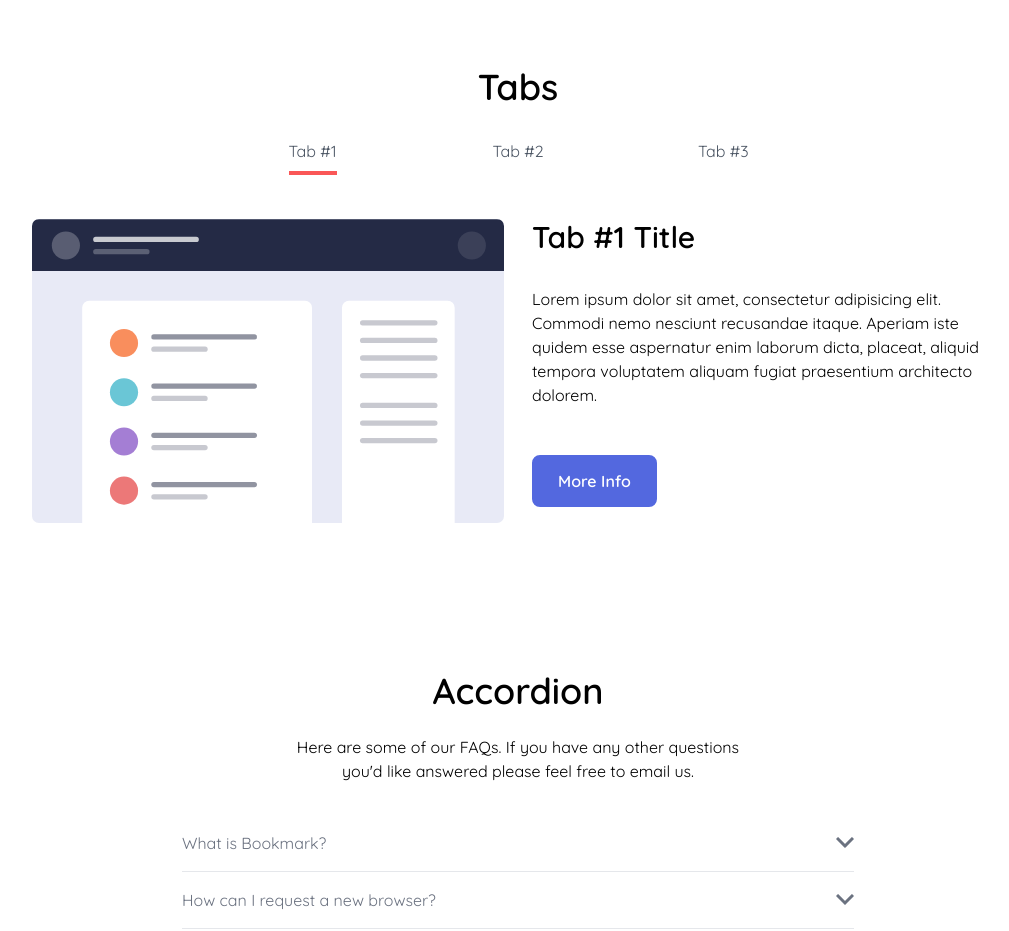
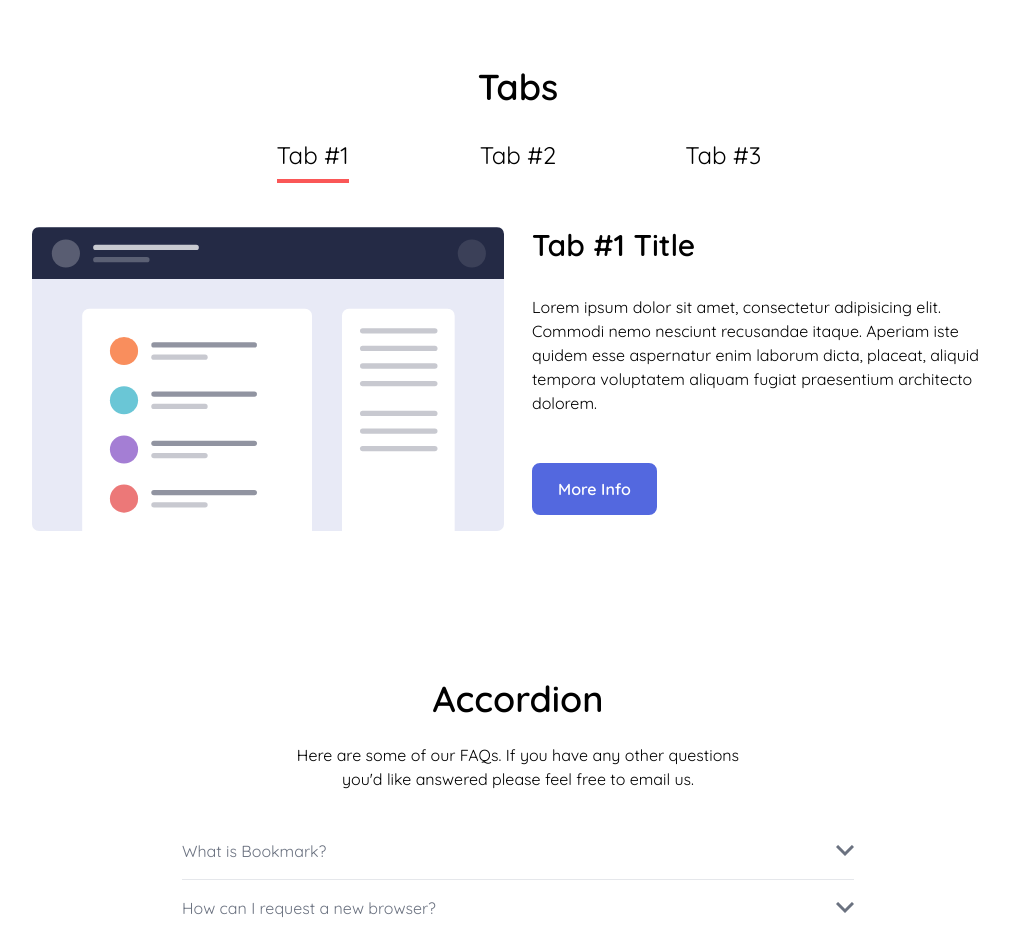
Before and after one commit to kizuyoko/tailwind-showcase, a website: page index.html in a window 1280 px wide. Shown: the part 1440-2371 px from the top of the page, without its empty margins (122-1131 px from the left). Drawn offline with Linux system fonts and the light colour scheme.

Commit message:
Some texts style

```diff
--- a/input.css
+++ b/input.css
@@ -11,7 +11,7 @@
   }
 
   .tab-name {
-    @apply flex justify-center text-center text-gray-600 cursor-pointer md:border-b-0 hover:text-softRed md:w-1/3;
+    @apply flex justify-center text-center text-black cursor-pointer md:border-b-0 hover:text-softRed md:w-1/3 text-2xl;
   }
   .tab-name div {
     @apply py-2;
```
Also changed, not shown: css/style.css.
